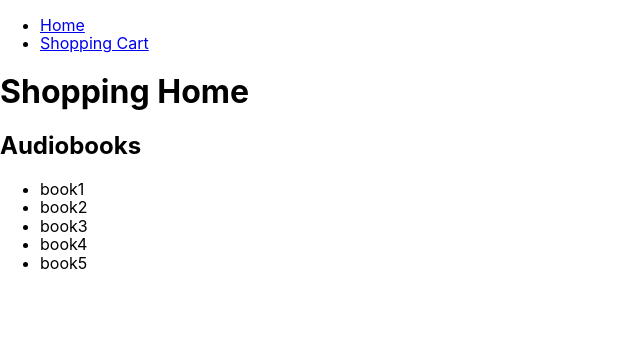
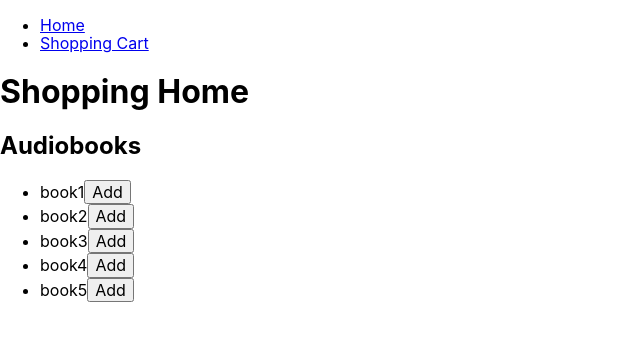
Before and after one commit to SempleGit/shopping-cart, a React (Create React App) app: page / in a window 1280 px wide. Shown: the top 340 px of the page, without its empty margins (0-640 px from the left). Built offline with nearby package versions, Linux system fonts and the light colour scheme.

Commit message:
updated so state is held using Map rather than Object

```diff
--- a/src/App.js
+++ b/src/App.js
@@ -6,7 +6,7 @@ import { BrowserRouter, Switch, Route } from "react-router-dom";
 
 function App() {
 
-  const [cartItems, setCart] = useState({});
+  const [cartItems, setCart] = useState(new Map());
 
   return (
     <BrowserRouter>
--- a/src/components/Cart.js
+++ b/src/components/Cart.js
@@ -3,32 +3,32 @@ import React, { useEffect } from 'react';
 const Cart = (props) => {
 
   useEffect(() => {
-    document.addEventListener("click", removeFromCart);
+    document.addEventListener("click", reduceQuantity);
     return () => {
-      document.removeEventListener("click", removeFromCart);
+      document.removeEventListener("click", reduceQuantity);
     };
   });
 
   const cartDisplay = () => {
-    const shoppingCart = {...props.cartItems};
-    const items = Object.keys(shoppingCart);
+    const shoppingCart = new Map(props.cartItems);
+    const items = Array.from(shoppingCart.keys());
     const display = items.map(item => (
-      <li key={item} id={item}>Item: {item} Quantity: {shoppingCart[item]}</li>
+      <li key={item} id={item}>Item: {item} Quantity: {shoppingCart.get(item)}</li>
     ));
     return display;
   }
 
-  const removeFromCart = (e) => {
+  const reduceQuantity = (e) => {
     if (e.target.id === '' || e.target.id === 'root') return;
     const itemToRemove = e.target.id;
     props.setCart((items) => {
-      let newItems = {...items};
-      if (newItems[itemToRemove] > 1)  {
-        newItems = {...newItems, [itemToRemove]: --newItems[itemToRemove] };
+      const shoppingCart = new Map(items);
+      if (shoppingCart.get(itemToRemove) > 1)  {
+        shoppingCart.set(itemToRemove, shoppingCart.get(itemToRemove)-1);
        } else {
-         delete newItems[itemToRemove];
+         shoppingCart.delete(itemToRemove);
        }
-       return newItems
+       return shoppingCart;
     });
   }
 
--- a/src/components/Home.js
+++ b/src/components/Home.js
@@ -1,19 +1,11 @@
 import React, { useEffect } from 'react';
 
 const Home = (props) => {
-  useEffect(() => {
-    document.addEventListener("click", addToCart);
-    return () => {
-      document.removeEventListener("click", addToCart);
-    };
-  });
 
-  const addToCart = (e) => {
-    if (e.target.id === '' || e.target.id === 'root') return;
-    const itemToAdd = e.target.id;
+  const addToCart = (itemToAdd) => {
     props.setCart((items) => {
-      const newItems = {...items};
-      return newItems[itemToAdd] ? {...newItems, [itemToAdd]: ++newItems[itemToAdd]} : {...newItems, [itemToAdd]: 1}
+      const newItems = new Map(items);
+      return newItems.has(itemToAdd) ? newItems.set(itemToAdd, newItems.get(itemToAdd)+1): newItems.set(itemToAdd, 1);
     });
   }
 
@@ -24,17 +16,24 @@ const Home = (props) => {
         <h2>Audiobooks</h2>
         <div className="audiobooks">
           <ul>
-            <li className="audiobook" id="a1">book1</li>
-            <li className="audiobook" id="a2">book2</li>
-            <li className="audiobook" id="a3">book3</li>
-            <li className="audiobook" id="a4">book4</li>
-            <li className="audiobook" id="a5">book5</li>
+            <li className="audiobook" id="a1">book1
+              <button onClick={() => addToCart("a1")}>Add</button>
+            </li>
+            <li className="audiobook" id="a2">book2
+              <button onClick={() => addToCart("a2")}>Add</button>
+            </li>
+            <li className="audiobook" id="a3">book3
+              <button onClick={() => addToCart("a3")}>Add</button>
+            </li>
+            <li className="audiobook" id="a4">book4
+              <button onClick={() => addToCart("a4")}>Add</button>
+            </li>
+            <li className="audiobook" id="a5">book5
+              <button onClick={() => addToCart("a5")}>Add</button>
+            </li>
           </ul>
         </div>
       </section>
-      {/* 1. style items.
-          2. add item to cart
-          3. remove item from cart*/}
     </div>
   )
 }
```
Also changed, not shown: 1 other file (tests, documents, lock files or other folders).
